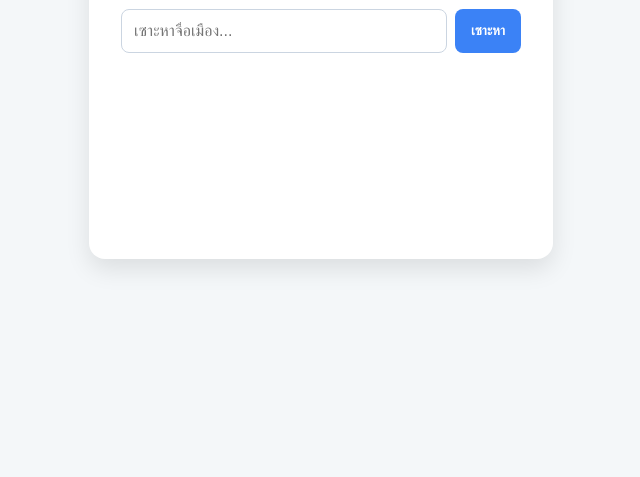
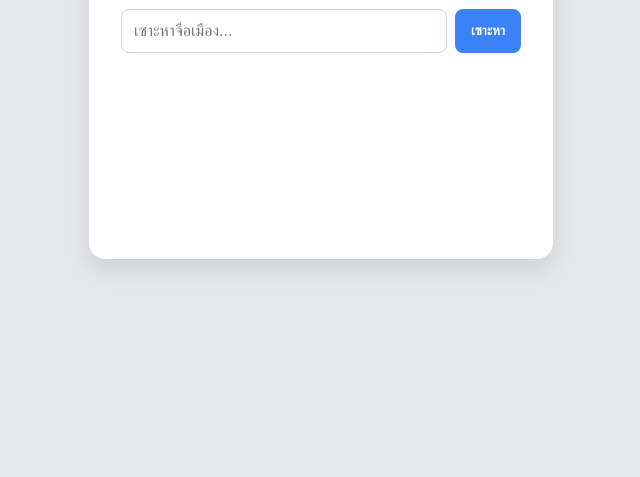
Before and after one commit to C-Maneenuan/my-weather-app, a plain HTML site: page index.html in a window 1280 px wide. Shown: the part 323-800 px from the top of the page, without its empty margins (319-959 px from the left). Drawn offline with Linux system fonts and the light colour scheme.

Commit message:
Update style.css

```diff
--- a/style.css
+++ b/style.css
@@ -1,5 +1,5 @@
 body {
-    background: #f4f7f9;
+    background: #e5e7eb;
     color: #1e293b;
     font-family: 'Sarabun', sans-serif;
     display: flex;
```
